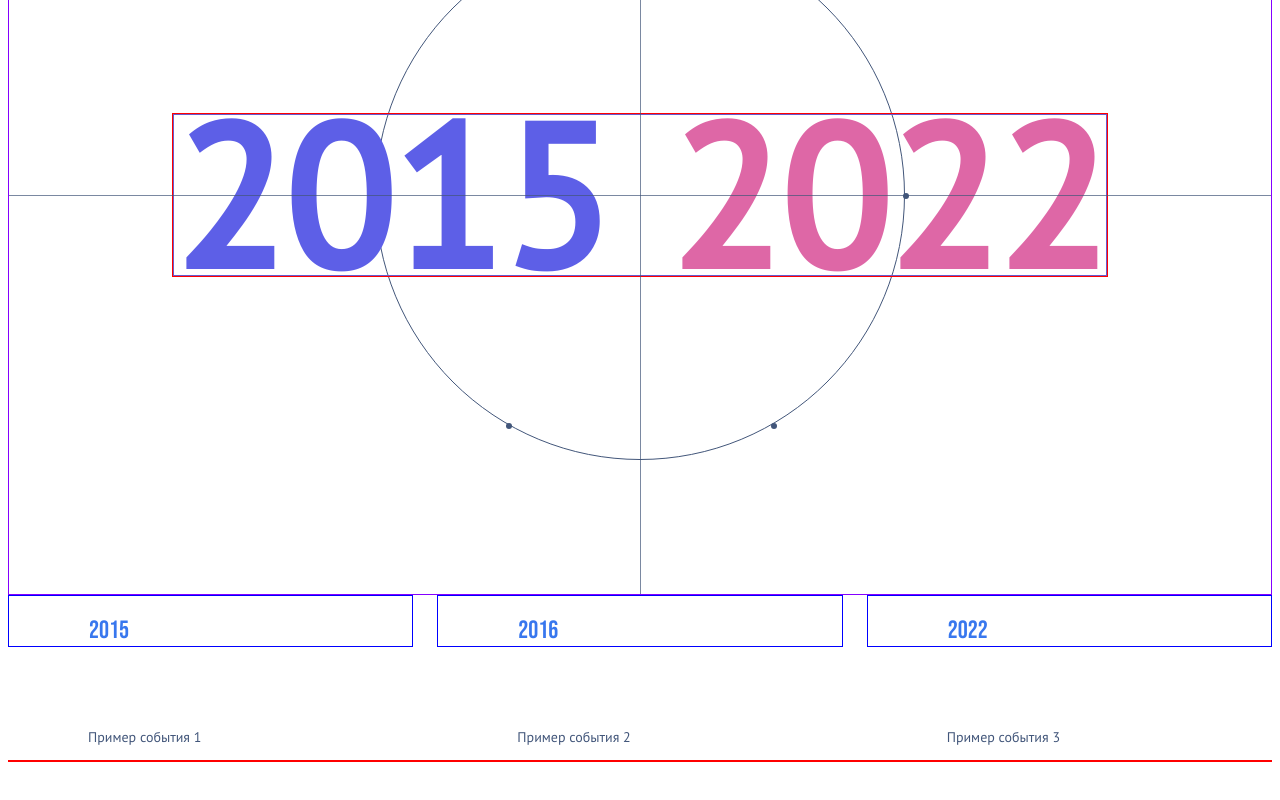
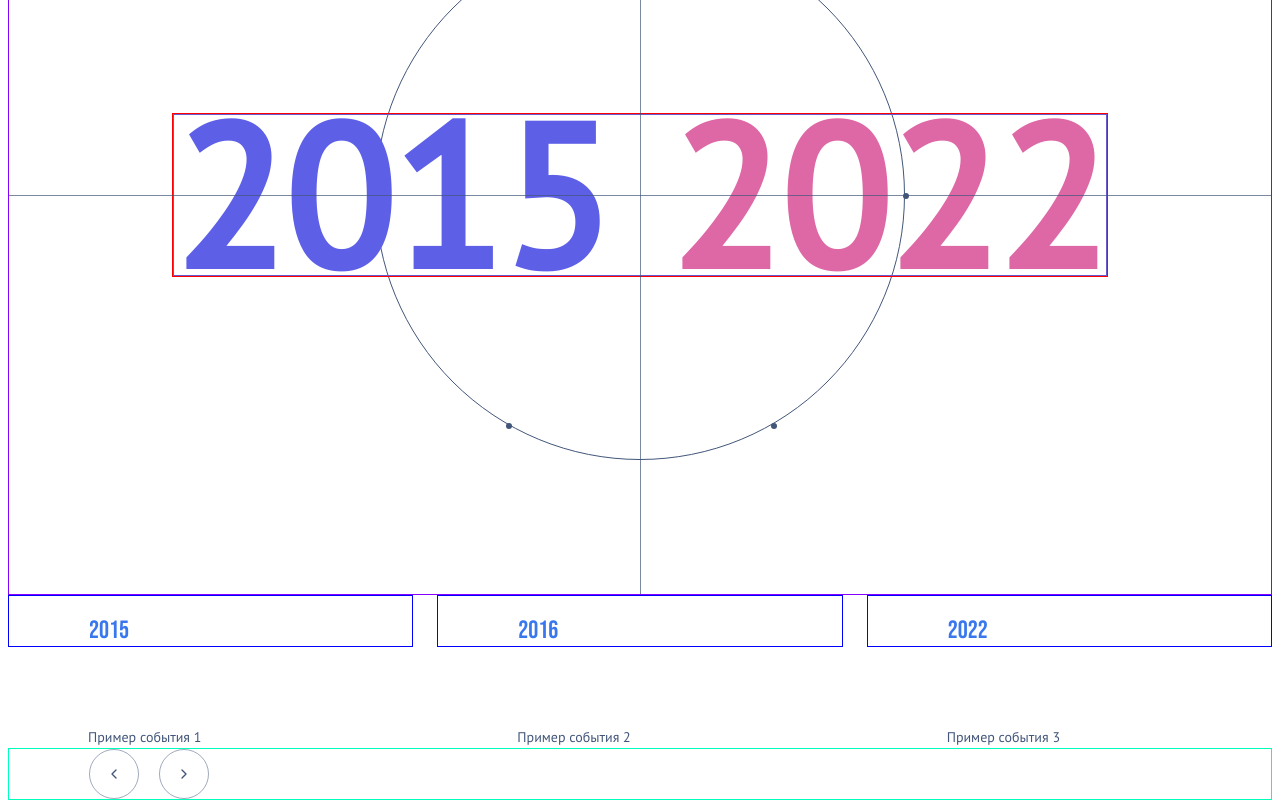
Before and after one commit to yulia463/time-arc, a React app: page / in a window 1280 px wide. Shown: the part 517-1317 px from the top of the page. Before the commit the page ends 1279 px from the top, so only its background shows below. Built offline with nearby package versions, Linux system fonts and the light colour scheme.

Commit message:
feat: add styles for btns

```diff
--- a/src/components/EventSlider.tsx
+++ b/src/components/EventSlider.tsx
@@ -1,10 +1,12 @@
 import React from 'react';
-import { Swiper, SwiperSlide } from 'swiper/react';
-import { Navigation, Pagination, A11y, Keyboard } from 'swiper/modules';
-import type { TimelineEvent } from '@/data/timelineData';
+import {Swiper, SwiperSlide} from 'swiper/react';
+import {Navigation, Pagination, A11y, Keyboard} from 'swiper/modules';
+import type {TimelineEvent} from '@/data/timelineData';
+
 import 'swiper/css';
 import 'swiper/css/navigation';
 import 'swiper/css/pagination';
+
 import './TimelineBlock.scss';
 
 type Props = {
@@ -12,7 +14,7 @@ type Props = {
     instanceId: string;
 };
 
-const EventSlider: React.FC<Props> = ({ events, instanceId }) => {
+const EventSlider: React.FC<Props> = ({events, instanceId}) => {
     return (
         <div className="timeline-block__slider" aria-label="Слайдер событий">
             <Swiper
@@ -22,14 +24,14 @@ const EventSlider: React.FC<Props> = ({ events, instanceId }) => {
                     nextEl: `#${instanceId}-next`,
                     prevEl: `#${instanceId}-prev`,
                 }}
-        pagination={{ clickable: true }}
-        keyboard={{ enabled: true }}
+                pagination={{clickable: true}}
+                keyboard={{enabled: true}}
                 spaceBetween={24}
                 slidesPerView={1}
                 className="timeline-block__pagination"
                 breakpoints={{
-          720: { slidesPerView: 2 },
-          1080: { slidesPerView: 3 },
+                    720: {slidesPerView: 2},
+                    1080: {slidesPerView: 3},
                 }}
             >
                 {events.map(ev => (
@@ -47,8 +49,18 @@ const EventSlider: React.FC<Props> = ({ events, instanceId }) => {
             </Swiper>
             {/*//TODO сделать на одной линии пагинацию и кнопки переключения */}
             <div className="timeline-block__nav">
-        <button id={`${instanceId}-prev`} className="timeline-block__nav-btn" aria-label="Назад">&#8592;</button>
-        <button id={`${instanceId}-next`} className="timeline-block__nav-btn" aria-label="Вперёд">&#8594;</button>
+                <button id={`${instanceId}-prev`} className="timeline-block__nav-btn" aria-label="Назад">
+                    <svg className="chev chev--left" viewBox="0 0 24 24" width="16" height="16" aria-hidden="true">
+                        <polyline points="15 6 9 12 15 18" fill="none" stroke="currentColor" strokeWidth="2"
+                                  strokeLinecap="round" strokeLinejoin="round"/>
+                    </svg>
+                </button>
+                <button id={`${instanceId}-next`} className="timeline-block__nav-btn" aria-label="Вперёд">
+                    <svg className="chev chev--right" viewBox="0 0 24 24" width="16" height="16" aria-hidden="true">
+                        <polyline points="9 6 15 12 9 18" fill="none" stroke="currentColor" strokeWidth="2"
+                                  strokeLinecap="round" strokeLinejoin="round"/>
+                    </svg>
+                </button>
             </div>
         </div>
     );
--- a/src/components/TimelineBlock.scss
+++ b/src/components/TimelineBlock.scss
@@ -268,24 +268,41 @@
 .timeline-block__nav {
   display: flex;
   gap: 8px;
-  justify-content: flex-end;
-  margin-top: 12px;
-  border: 1px solid red;
+  border: 1px solid #00ffbb;
+
+  @media (min-width: 1024px) {
+    gap: 20px;
+    padding-left: 80px;
+  }
 }
 
 .timeline-block__nav-btn {
-  color: var(--color-btn);
-  border: 1px solid var(--color-btn);
+  display: flex;
+  align-items: center;
+  justify-content: center;
+  color: var(--color-inactive);
+  border: 1px solid var(--color-inactive);
+  background: transparent;
   border-radius: 50%;
   cursor: pointer;
   width: 25px;
   height: 25px;
+  line-height: 1;
+
+  &.is-active {
+    color: darkred;
+    border-color: mediumvioletred;
+  }
 
   @media (min-width: 1024px) {
     width: 50px;
     height: 50px;
   }
 }
+
+.timeline-block__nav-btn { color: var(--color-text)  }
+.chev { display: block; margin: auto; }
+
 
 .timeline-block__pagination {
   color: red;
@@ -300,13 +317,13 @@
 .swiper-pagination-bullet {
   width: 6px;
   height: 6px;
-  background-color: rgba(66, 86, 122, 0.5); // неактивный цвет 50% светлее
+  background-color: var(--color-inactive);
   opacity: 1;
   transition: background-color 0.2s ease;
   gap: 10px;
 
   &.swiper-pagination-bullet-active {
-    background-color: #42567A;
+    background-color: var(--color-text);
   }
 }
 
--- a/src/styles/global.scss
+++ b/src/styles/global.scss
@@ -33,7 +33,7 @@
   --color-text: #42567A;
   --color-btn: #42567A80;
   --color-circle: #303E5880;
-
+  --color-inactive: rgba(66, 86, 122, 0.5);
 }
 
 * {
```
Lines whose indentation alone changed are shown as unchanged.
